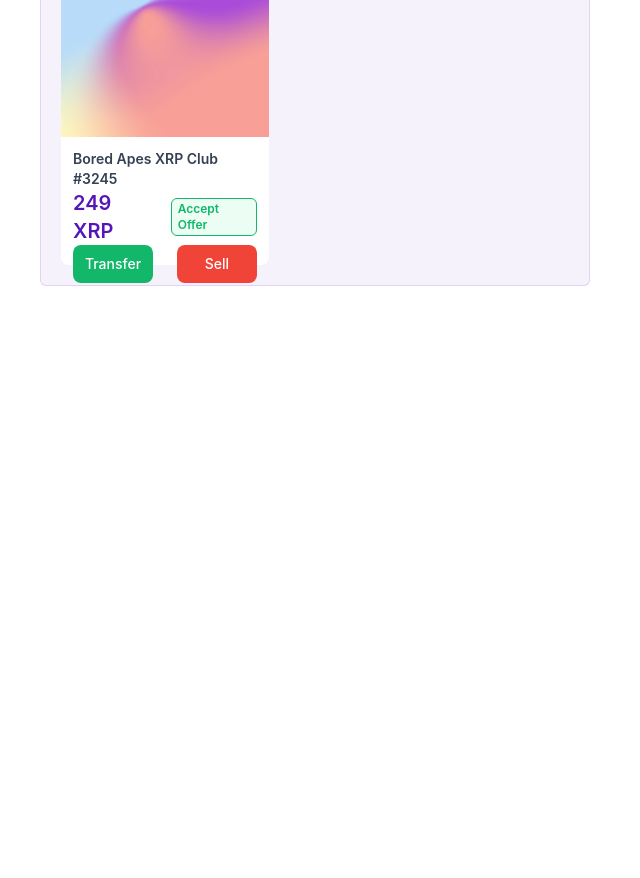
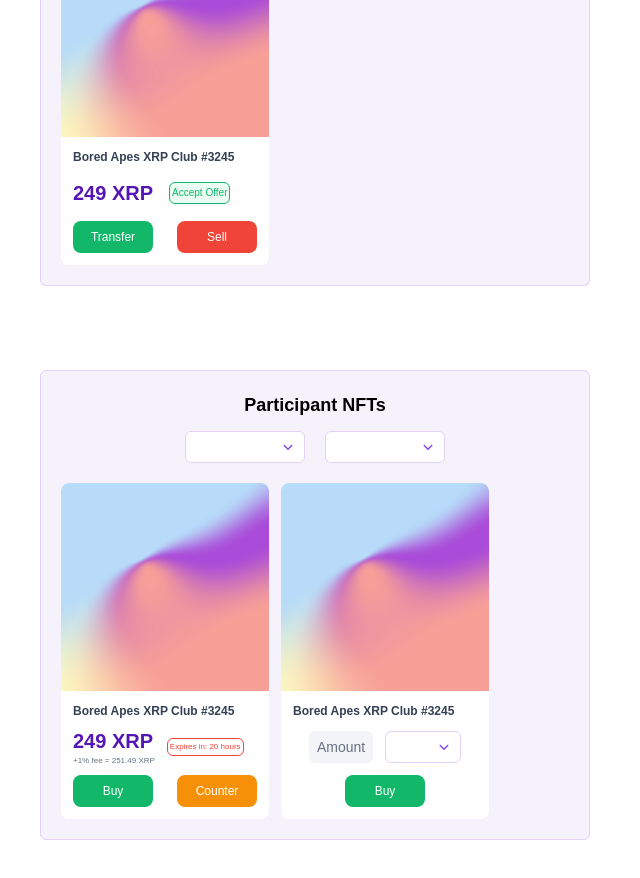
Before and after one commit to Spirinova-Technologies/textrp-nft-components, a React (Create React App) app: page / in a window 1280 px wide. Shown: the part 260-1138 px from the top of the page, without its empty margins (0-640 px from the left). Before the commit the page ends 800 px from the top, so only its background shows below. Built offline with nearby package versions, Linux system fonts and the light colour scheme; the HTML template or start-up script is replaced by a standard one.

Commit message:
new ui components added

```diff
--- a/src/components/accordian/index.jsx
+++ b/src/components/accordian/index.jsx
@@ -2,7 +2,7 @@
 import { FaAngleDown, FaAngleUp } from "react-icons/fa6";
 import nft from "../../assets/small-nft.png";
 
-const Accordian = ({ title }) => {
+const Accordian = ({ title, incoming, recieved, listed }) => {
   const [open, setOpen] = useState(false);
   return (
     <div className="border border-primary-text/50 bg-primary/25 p-5 rounded-md">
@@ -32,9 +32,26 @@
                 </h3>
               </div>
             </div>
-            <button className="bg-success/500 text-white font-medium text-sm px-3 py-1 rounded-md">
+
+            {recieved || listed && <h1 className="text-base text-gray/700 font-semibold">200 XRP</h1>}
+
+            {incoming && <button className="bg-success/500 text-white font-medium text-sm px-3 py-1 rounded-md">
               Accept Transfer
-            </button>
+            </button>}
+
+            {recieved && <div className="space-x-2">
+              <button className="bg-success/500 text-white font-medium text-sm px-3 py-1 rounded-md">
+                Accept
+              </button>
+              <button className="bg-warning/500 text-white font-medium text-sm px-3 py-1 rounded-md">
+                Counter
+              </button>
+            </div>}
+
+            {listed && <button className="bg-error/500 text-white font-medium text-sm px-3 py-1 rounded-md">
+              Cancel
+            </button>}
+
           </div>
         </div>
       )}
--- a/src/components/offers/index.jsx
+++ b/src/components/offers/index.jsx
@@ -4,9 +4,9 @@
 const Offers = () => {
   return (
     <div className="border border-t-0 border-primary-text/50 bg-[#F6F2FC] p-5 rounded-b-md space-y-4">
-        <Accordian title="Incoming Transfers" />
-        <Accordian title="Received offers" />
-        <Accordian title="Listed items" />
+        <Accordian title="Incoming Transfers" listed={true} />
+        <Accordian title="Received offers" recieved={true} />
+        <Accordian title="Listed items" listed={true} />
     </div>
   )
 }
--- /dev/null
+++ b/src/components/participant-card/index.jsx
@@ -0,0 +1,111 @@
+import React, { useState } from "react";
+import nft from "../../assets/nft.png";
+import { Modal, Select } from "antd";
+import nft3 from "../../assets/nft3.png";
+import { FaAngleDown } from "react-icons/fa6";
+const { Option } = Select;
+
+const ParticipantCard = ({ variant }) => {
+  const [counter, setCounter] = useState(false);
+  return (
+    <>
+      <div className="w-52 rounded-md">
+        <img src={nft} alt="nft" className="rounded-t-lg" />
+        <div className="h-32 bg-white rounded-b-lg p-3 flex flex-col justify-between">
+          <h3 className="text-gray/700 font-semibold text-xs">
+            Bored Apes XRP Club #3245
+          </h3>
+
+          {!variant ? (
+            <div className="flex items-center gap-3">
+              <div>
+                <h1 className="text-xl text-primary/500 font-semibold">
+                  249 XRP
+                </h1>
+                <p className="text-[8px] text-gray/500 font-medium">
+                  +1% fee = 251.49 XRP
+                </p>
+              </div>
+              <div className="text-[8px] text-error/500 font-medium border border-error/500 rounded-md p-0.5">
+                Expires in: 20 hours
+              </div>
+            </div>
+          ) : (
+            <div className="flex items-center gap-3 px-4">
+              <div className="w1/2 text-sm text-medium text-gray/500 border-gray/200 bg-gray/100 px-2 py-1.5 rounded-md">
+                Amount
+              </div>
+              <Select
+                className="w-1/2 border-red-500"
+                defaultActiveFirstOption
+                suffixIcon={<FaAngleDown className="text-primary/400" />}
+              >
+                <Option value="xrp">XRP</Option>
+              </Select>
+            </div>
+          )}
+
+          {!variant ? (
+            <div className="flex justify-between items-center">
+              <button className="btn bg-success/500 border-0 w-20 justify-center items-center text-xs">
+                Buy
+              </button>
+              <button
+                className="btn bg-warning/500 border-0 w-20 justify-center items-center text-xs"
+                onClick={() => setCounter(true)}
+              >
+                Counter
+              </button>
+            </div>
+          ) : (
+            <div className="flex justify-center items-center">
+              <button className="btn bg-success/500 border-0 w-20 justify-center items-center text-xs">
+                Buy
+              </button>
+            </div>
+          )}
+        </div>
+      </div>
+
+      <Modal title="" open={counter} footer="" closable={false} centered>
+        <div className="flex flex-col justify-center items-center gap-3 text-center">
+          <img src={nft3} alt="" />
+          <div>
+            <h2 className="text-gray/800 font-semibold text-sm">NFT ID</h2>
+            <p className="text-gray/500 font-medium text-xs">
+              74y8329b39r8gbrc98crb98c3briu3cb98ibuc3ub98c3rbiu
+            </p>
+          </div>
+          <h2 className="text-gray/800 font-medium text-sm">
+            Current price: 249 XRP
+          </h2>
+          <div className="flex items-center gap-3 px-4">
+            <div className="w1/2 text-sm text-medium text-gray/500 border-gray/200 bg-gray/100 px-3 py-1.5 rounded-md">
+              Amount
+            </div>
+            <Select
+              className="w-[80px] border-red-500"
+              defaultActiveFirstOption
+              suffixIcon={<FaAngleDown className="text-primary/400" />}
+            >
+              <Option value="xrp">XRP</Option>
+            </Select>
+          </div>
+          <div className="flex gap-3 mt-6">
+            <button className="btn bg-success/500 border-0 w-20 justify-center items-center text-xs">
+              Counter
+            </button>
+            <button
+              className="btn bg-error/500 border-0 w-20 justify-center items-center text-xs"
+              onClick={() => setCounter(false)}
+            >
+              Cancel
+            </button>
+          </div>
+        </div>
+      </Modal>
+    </>
+  );
+};
+
+export default ParticipantCard;
--- a/src/components/user-card/index.jsx
+++ b/src/components/user-card/index.jsx
@@ -1,28 +1,120 @@
-import React from "react";
+import React, { useState } from "react";
 import nft from "../../assets/nft.png";
+import { Checkbox, DatePicker, Modal, Select } from "antd";
+import nft3 from "../../assets/nft3.png";
+import { FaAngleDown } from "react-icons/fa6";
+const { Option } = Select;
 
 const UserCard = () => {
+  const [sell, setSell] = useState(false);
+  const [transfer, setTransfer] = useState(false);
   return (
+    <>
       <div className="w-52 rounded-md">
         <img src={nft} alt="nft" className="rounded-t-lg" />
         <div className="h-32 bg-white rounded-b-lg p-3 flex flex-col justify-between">
-        <h3 className="text-gray/700 font-semibold text-sm">Bored Apes XRP Club #3245</h3>
+          <h3 className="text-gray/700 font-semibold text-xs">
+            Bored Apes XRP Club #3245
+          </h3>
           <div className="flex items-center gap-4">
             <h1 className="text-xl text-primary/500 font-semibold">249 XRP</h1>
-            <div className="text-xs text-success/500 font-semibold border border-success/500 rounded-md px-1.5 py-0.5 bg-success/50">
+            <div className="text-[10px] text-success/500 font-medium border border-success/500 rounded-md p-0.5 bg-success/50">
               Accept Offer
             </div>
           </div>
           <div className="flex justify-between items-center">
-            <button className="btn bg-success/500 border-0 w-20 justify-center items-center">
+            <button
+              className="btn bg-success/500 border-0 w-20 justify-center items-center text-xs"
+              onClick={() => setTransfer(true)}
+            >
               Transfer
             </button>
-            <button className="btn bg-error/500 border-0 w-20 justify-center items-center">
+            <button
+              className="btn bg-error/500 border-0 w-20 justify-center items-center text-xs"
+              onClick={() => setSell(true)}
+            >
               Sell
             </button>
           </div>
         </div>
       </div>
+
+      <Modal title="" open={sell} footer="" closable={false} centered>
+        <div className="flex flex-col justify-center items-center gap-3 text-center">
+          <img src={nft3} alt="" />
+          <div>
+            <h2 className="text-gray/800 font-semibold text-sm">NFT ID</h2>
+            <p className="text-gray/500 font-medium text-xs">
+              74y8329b39r8gbrc98crb98c3briu3cb98ibuc3ub98c3rbiu
+            </p>
+          </div>
+          <div className="flex items-center gap-3 px-4">
+            <div className="w1/2 text-sm text-medium text-gray/500 border-gray/200 bg-gray/100 px-3 py-1.5 rounded-md">
+              Amount
+            </div>
+            <Select
+              className="w-[80px] border-red-500"
+              defaultActiveFirstOption
+              suffixIcon={<FaAngleDown className="text-primary/400" />}
+            >
+              <Option value="xrp">XRP</Option>
+            </Select>
+          </div>
+          <Select
+            className="w-[170px] border-red-500"
+            defaultActiveFirstOption
+            suffixIcon={<FaAngleDown className="text-primary/400" />}
+          >
+            <Option value="xrp">Select an address</Option>
+          </Select>
+          <div className="space-x-2">
+            <Checkbox >Expiration</Checkbox>
+            <DatePicker />
+          </div>
+          <div className="flex gap-3">
+            <button className="btn bg-success/500 border-0 w-20 justify-center items-center text-xs">
+              Sell
+            </button>
+            <button
+              className="btn bg-error/500 border-0 w-20 justify-center items-center text-xs"
+              onClick={() => setSell(false)}
+            >
+              Cancel
+            </button>
+          </div>
+        </div>
+      </Modal>
+
+      <Modal title="" open={transfer} footer="" closable={false} centered>
+        <div className="flex flex-col justify-center items-center gap-3 text-center">
+          <img src={nft3} alt="" />
+          <div>
+            <h2 className="text-gray/800 font-semibold text-sm">NFT ID</h2>
+            <p className="text-gray/500 font-medium text-xs">
+              74y8329b39r8gbrc98crb98c3briu3cb98ibuc3ub98c3rbiu
+            </p>
+          </div>
+          <Select
+            className="w-[170px] border-red-500"
+            defaultActiveFirstOption
+            suffixIcon={<FaAngleDown className="text-primary/400" />}
+          >
+            <Option value="xrp">Select an address</Option>
+          </Select>
+          <div className="flex gap-3 mt-6">
+            <button className="btn bg-success/500 border-0 w-20 justify-center items-center text-xs">
+              Transfer
+            </button>
+            <button
+              className="btn bg-error/500 border-0 w-20 justify-center items-center text-xs"
+              onClick={() => setTransfer(false)}
+            >
+              Cancel
+            </button>
+          </div>
+        </div>
+      </Modal>
+    </>
   );
 };
 
--- a/src/index.css
+++ b/src/index.css
@@ -8,6 +8,10 @@
   .btn{
     @apply bg-primary/400 border border-primary/400 text-white font-medium p-2 px-4 rounded-lg flex items-center gap-2 hover:opacity-80
   }
+}
+
+*{
+  font-family: "Montserrat", sans-serif;
 }
 
 html {
--- a/src/pages/home/index.jsx
+++ b/src/pages/home/index.jsx
@@ -1,19 +1,23 @@
-import { Tabs } from "antd";
 import React from "react";
 import MyNfts from "../../components/my-nfts";
 import Offers from "../../components/offers";
+import { Select, Tabs } from "antd";
+import { FaAngleDown } from "react-icons/fa6";
+import UserCard from "../../components/user-card";
+import ParticipantCard from "../../components/participant-card";
+const { Option } = Select;
 
 const Home = () => {
   const items = [
     {
       key: "1",
       label: <p className="text-[#344054] font-semibold text-sm">NFTs</p>,
-      children: <MyNfts />
+      children: <MyNfts />,
     },
     {
       key: "2",
       label: <p className="text-[#344054] font-semibold text-sm">Offers</p>,
-      children: <Offers />
+      children: <Offers />,
     },
   ];
 
@@ -22,6 +26,36 @@
       <div className="w-[550px] h-[550px]">
         <Tabs type="card" defaultActiveKey="1" items={items} className="" />
       </div>
+
+      <div className="w-[550px] mt-10">
+        <div className="border border-primary-text/50 bg-[#F6F2FC] p-5 rounded-md">
+          <h1 className="text-lg font-semibold text-center">Participant NFTs</h1>
+          <div className="flex justify-center gap-5 mt-3">
+            <Select
+              className="w-[120px] border-red-500"
+              defaultActiveFirstOption
+              suffixIcon={<FaAngleDown className="text-primary/400" />}
+            >
+              <Option value="all">All NFTs</Option>
+              <Option value="sold">Sold</Option>
+              <Option value="bought">Bought</Option>
+            </Select>
+            <Select
+              className="w-[120px] border-red-500"
+              defaultActiveFirstOption
+              suffixIcon={<FaAngleDown className="text-primary/400" />}
+            >
+              <Option value="all">Older</Option>
+              <Option value="sold">Sold</Option>
+              <Option value="bought">Bought</Option>
+            </Select>
+          </div>
+          <div className="mt-5 flex space-x-3">
+            <ParticipantCard />
+            <ParticipantCard variant={true} />
+          </div>
+        </div>
+      </div>
     </div>
   );
 };
--- a/tailwind.config.js
+++ b/tailwind.config.js
@@ -6,6 +6,7 @@
       colors: {
         "base/30": "#FEFEFE",
         "gray/50": "#F9FAFB",
+        "gray/100": "#F2F4F7",
         "gray/200": "#EAECF0",
         "gray/400": "#98A2B3",
         "gray/500": "#667085",
@@ -27,6 +28,7 @@
         "success/500": "#12B76A",
         "success/700": "#027A48",
         "error/500": "#F04438",
+        "warning/500": "#F79009",
       }
     },
   },
```
Also changed, not shown: src/assets/nft3.png (added). Lines whose indentation alone changed are shown as unchanged.
